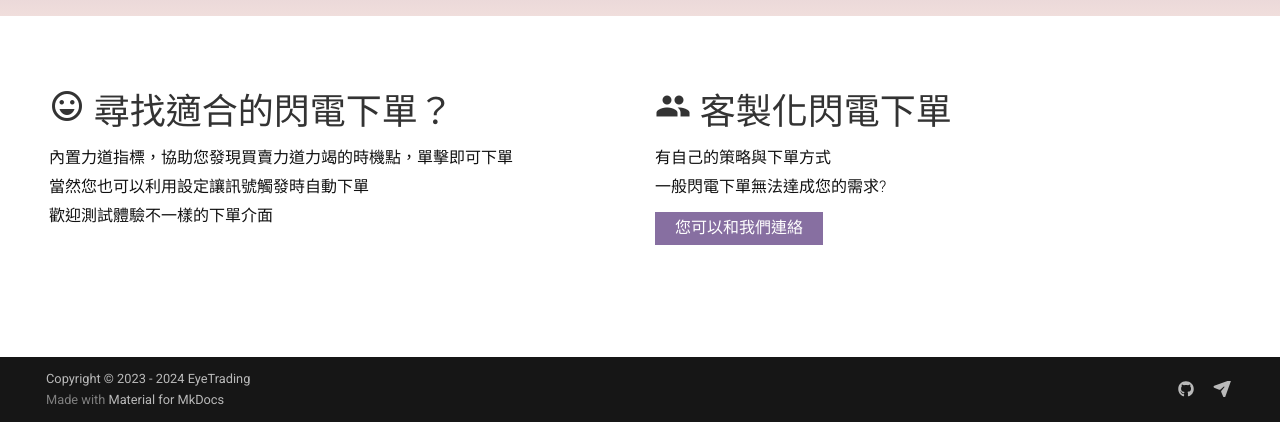
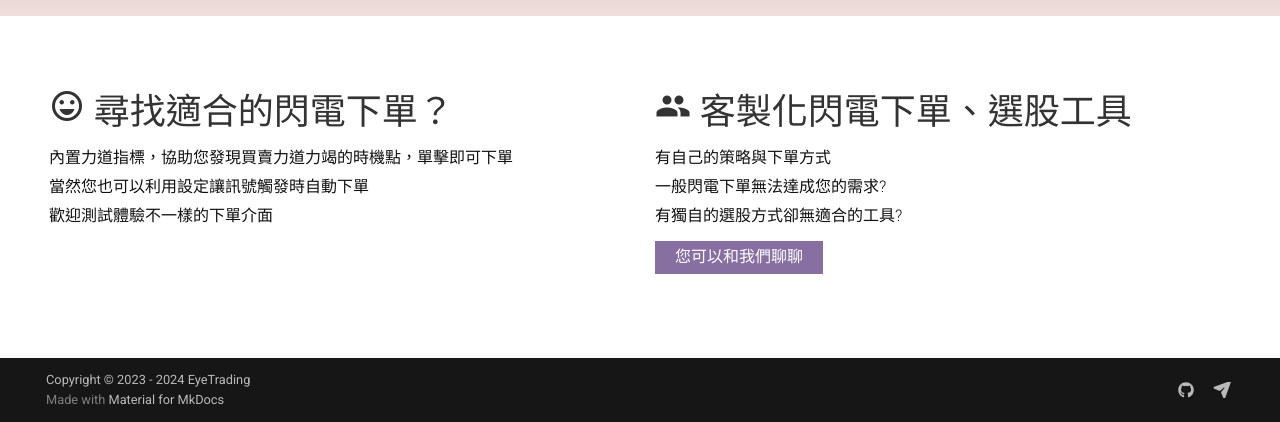
Before and after one commit to EyeTrading/eyetrading.github.io, an MkDocs documentation site: the page built from docs/index.md, in a window 1280 px wide and 972 px high, cut to the strip 550-972 px from the top of the window. Built offline with MkDocs 1.6.1 and Material for MkDocs 9.7.7, drawn with Linux system fonts in a browser that asks for light colours; comment, search, counter and statistics services are not loaded.

Commit message:
added custom-content

```diff
--- a/docs/overrides/home.html
+++ b/docs/overrides/home.html
@@ -181,7 +181,7 @@
     <div class="md-grid md-typeset">
       <div class="et-hero">
         <div class="et-hero__image">
-            <iframe width="480" height="360" src="https://youtube.com/embed/w7ox23rM9Y8?si=JmDGFvsCkNE-wJ3m" title="YouTube video player" frameborder="0" allow="accelerometer; autoplay; clipboard-write; encrypted-media; gyroscope; picture-in-picture; web-share" allowfullscreen></iframe>        </div>
+            <iframe width="480" height="320" src="https://youtube.com/embed/w7ox23rM9Y8?si=JmDGFvsCkNE-wJ3m" title="YouTube video player" frameborder="0" allow="accelerometer; autoplay; clipboard-write; encrypted-media; gyroscope; picture-in-picture; web-share" allowfullscreen></iframe>        </div>
         <div class="et-hero__content">
           <h1> EyeTrading </h1>
           <p>台灣第一個閃電下電介面內建策略的軟體，您可以隨時啟用或停用自動下單功能，
@@ -210,12 +210,13 @@
     <div class="feature-item">
         <h2>
             <i class="large material-icons" style="font-size: 36px;">people</i>
-            客製化閃電下單
+            客製化閃電下單、選股工具
         </h2>
         <p>有自己的策略與下單方式<br>
            一般閃電下單無法達成您的需求?<br>
+           有獨自的選股方式卻無適合的工具?<br>
         </p>
-        <a href="{{ 'contact' | url}}" title="請和我們連絡">您可以和我們連絡</a>
+        <a href="{{ 'contact' | url}}" title="請和我們連絡">您可以和我們聊聊</a>
     </div>
 </div>
 
```
